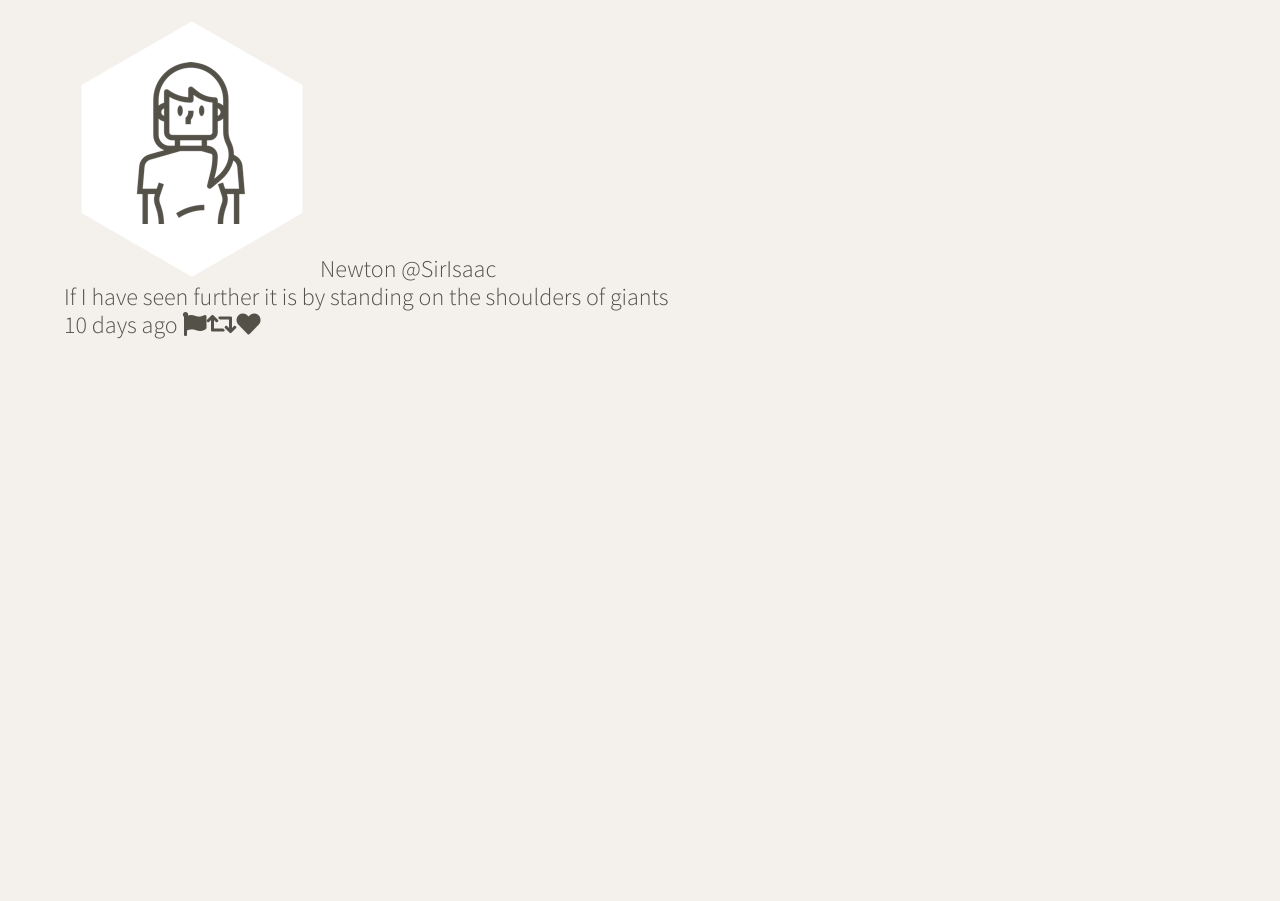
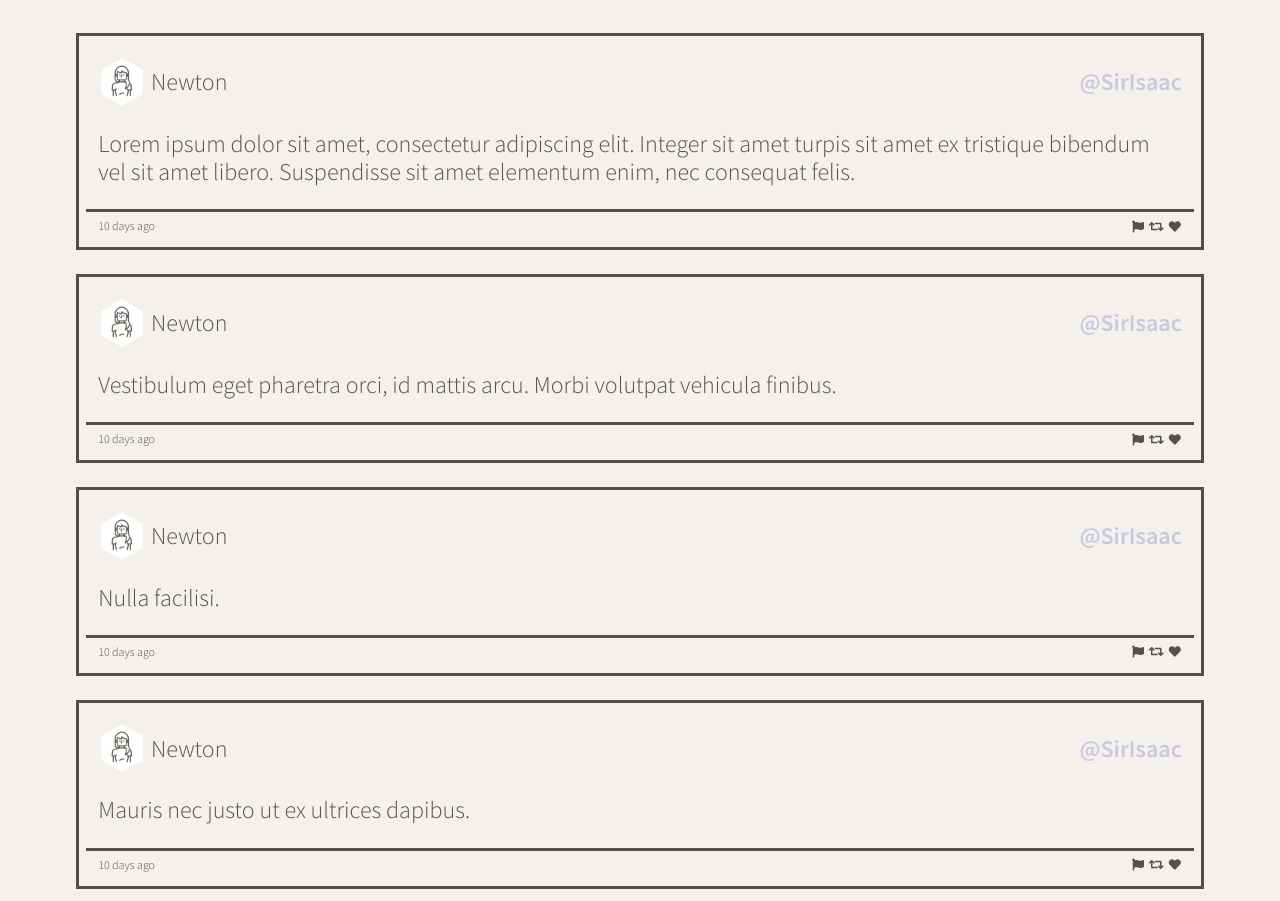
Before and after one commit to scc416/tweeter, a website: page public/index.html in a window 1280 px wide. Shown: the part 775-1676 px from the top of the page. Before the commit the page ends 1115 px from the top, so only its background shows below. Drawn offline with nearby package versions, Linux system fonts and the light colour scheme.

Commit message:
format the tweets

```diff
--- a/public/index.html
+++ b/public/index.html
@@ -73,13 +73,102 @@
     </section>
     <article class="tweet">
       <header>
-        <img src="/images/profile-hex.png">Newton @SirIsaac
+        <div class="name">
+          <img src="/images/profile-hex.png">
+          Newton
+        </div>
+        <div class="id">
+          @SirIsaac
+        </div>
       </header>
-      <div>
-        If I have seen further it is by standing on the shoulders of giants
+      <div class="content">
+        Lorem ipsum dolor sit amet, consectetur adipiscing elit. Integer sit amet turpis sit amet ex tristique bibendum
+        vel sit amet libero. Suspendisse sit amet elementum enim, nec consequat felis.
       </div>
       <footer>
-        10 days ago <i class="fas fa-flag"></i><i class="fas fa-retweet"></i><i class="fas fa-heart"></i>
+        <div>
+          10 days ago
+        </div>
+        <div>
+          <span class="fas fa-flag"></span>
+          <span class="fas fa-retweet"></span>
+          <span class="fas fa-heart"></span>
+        </div>
+      </footer>
+    </article>
+
+    <article class="tweet">
+      <header>
+        <div class="name">
+          <img src="/images/profile-hex.png">
+          Newton
+        </div>
+        <div class="id">
+          @SirIsaac
+        </div>
+      </header>
+      <div class="content">
+        Vestibulum eget pharetra orci, id mattis arcu. Morbi volutpat vehicula finibus.
+      </div>
+      <footer>
+        <div>
+          10 days ago
+        </div>
+        <div>
+          <span class="fas fa-flag"></span>
+          <span class="fas fa-retweet"></span>
+          <span class="fas fa-heart"></span>
+        </div>
+      </footer>
+    </article>
+
+    <article class="tweet">
+      <header>
+        <div class="name">
+          <img src="/images/profile-hex.png">
+          Newton
+        </div>
+        <div class="id">
+          @SirIsaac
+        </div>
+      </header>
+      <div class="content">
+        Nulla facilisi.
+      </div>
+      <footer>
+        <div>
+          10 days ago
+        </div>
+        <div>
+          <span class="fas fa-flag"></span>
+          <span class="fas fa-retweet"></span>
+          <span class="fas fa-heart"></span>
+        </div>
+      </footer>
+    </article>
+
+    <article class="tweet">
+      <header>
+        <div class="name">
+          <img src="/images/profile-hex.png">
+          Newton
+        </div>
+        <div class="id">
+          @SirIsaac
+        </div>
+      </header>
+      <div class="content">
+        Mauris nec justo ut ex ultrices dapibus.
+      </div>
+      <footer>
+        <div>
+          10 days ago
+        </div>
+        <div>
+          <span class="fas fa-flag"></span>
+          <span class="fas fa-retweet"></span>
+          <span class="fas fa-heart"></span>
+        </div>
       </footer>
     </article>
 
--- a/public/styles/tweets.css
+++ b/public/styles/tweets.css
@@ -0,0 +1,54 @@
+article.tweet {
+    display: flex;
+    flex-direction: column;
+    border: #50504B 0.15em solid;
+    padding: 0.3em;
+    margin: 0.5em;
+}
+
+article.tweet:hover {
+    box-shadow: 0.3em 0.3em #BEBED2;
+}
+
+article.tweet header {
+    display: flex;
+    justify-content: space-between;
+    align-items: center;
+    padding: 0.6em 0.5em 0;
+}
+
+article.tweet header img {
+    height: 2em;
+    padding-right: 0.2em;
+}
+
+article.tweet header div.name {
+    display:flex;
+    align-items: center;
+}
+
+article.tweet header div.id {
+    color: #C8C8E1;
+    font-weight: 600;
+}
+
+article.tweet div.content {
+    padding: 1em 0.5em;
+    border-bottom: #50504B 0.15em solid;
+}
+
+article.tweet footer {
+    font-size: 0.5em;
+    display: flex;
+    justify-content: space-between;
+    align-content: center;
+    padding: 0.6em 1em 0.5em;
+}
+
+article.tweet span.fas {
+    padding: 0.1em
+}
+
+article.tweet span.fas:hover {
+    color: #BE9637;
+}
```
